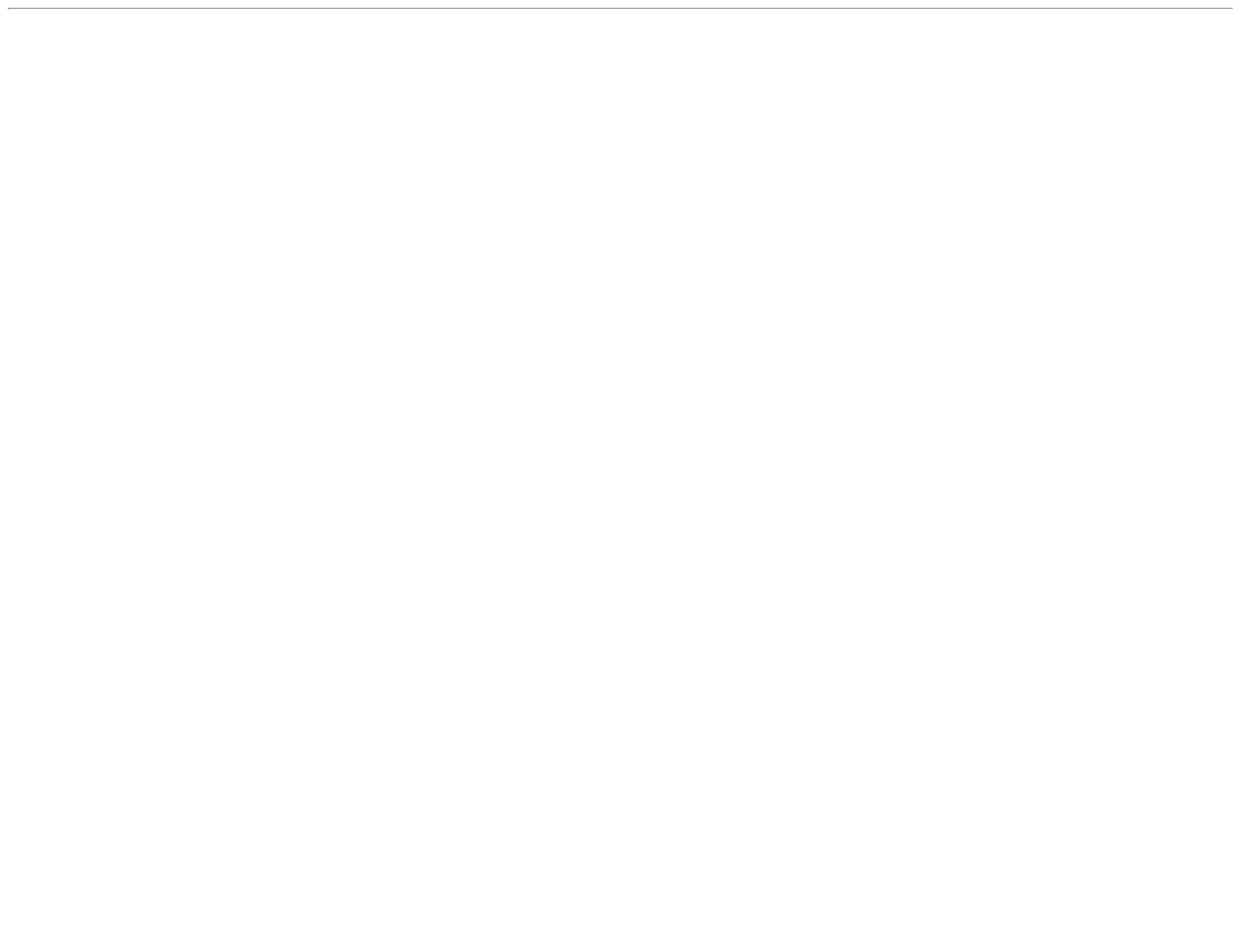
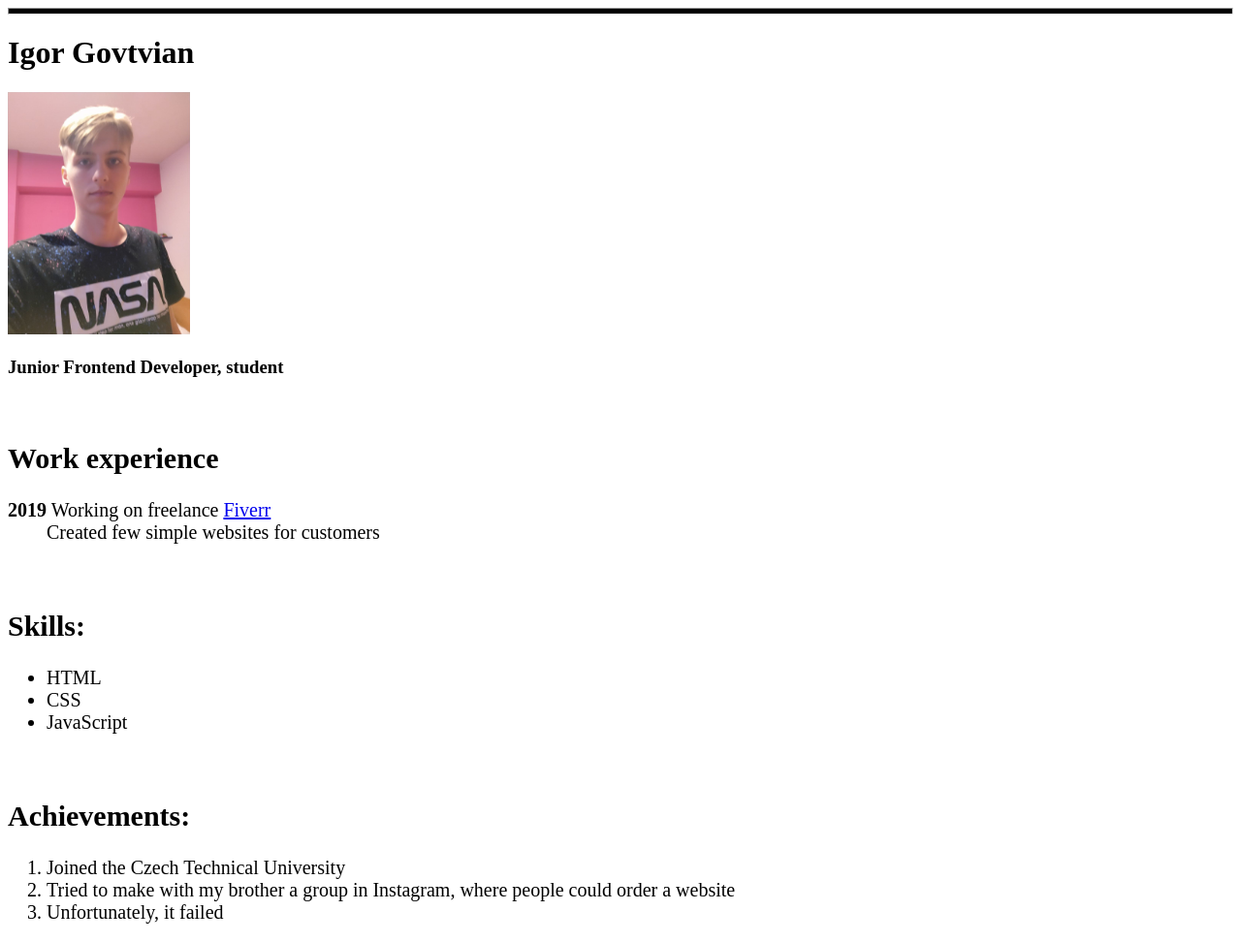
Before and after one commit to govtvigor/homework-2, a plain HTML site: page index.html in a window 1280 px wide. Shown: the whole page at 97% size. Before the commit the page ends 800 px from the top, so only its background shows below. Drawn offline with Linux system fonts and the light colour scheme.

Commit message:
All components added

```diff
--- a/index.html
+++ b/index.html
@@ -10,6 +10,34 @@
 <body>
     <header>
         <hr class="black-line">
+        <p><h1>Igor Govtvian</h1></p>
+        <img src="my-foto.jpg" alt="my-photo" class="own-image">
+        <p><h3>Junior Frontend Developer, student</h2></p>
     </header>
+    <main>
+    <br>
+    <h2>Work experience</h2>
+    <dl>
+        <dt><strong>2019</strong> Working on freelance <a href="https://www.fiverr.com">Fiverr</a></dt>
+        <dd>Created few simple websites for customers</dd>
+    </dl>
+
+    <br>
+    <h2>Skills: </h2>
+
+        <ul>
+            <li>HTML</li>
+            <li>CSS</li>
+            <li>JavaScript</li>
+        </ul>
+
+        <br>
+        <h2>Achievements: </h2>
+        <ol>
+            <li>Joined the Czech Technical University</li>
+            <li>Tried to make with my brother a group in Instagram, where people could order a website</li>
+            <li>Unfortunately, it failed</li>
+        </ol>
+    </main>
 </body>
 </html>
--- a/style.css
+++ b/style.css
@@ -0,0 +1,10 @@
+.black-line {
+    background-color: black;
+    height: 5px;
+}
+.own-image {
+    height: 250px;
+}
+main {
+    font-size: 20px;
+}
```
Also changed, not shown: my-foto.jpg (added).
